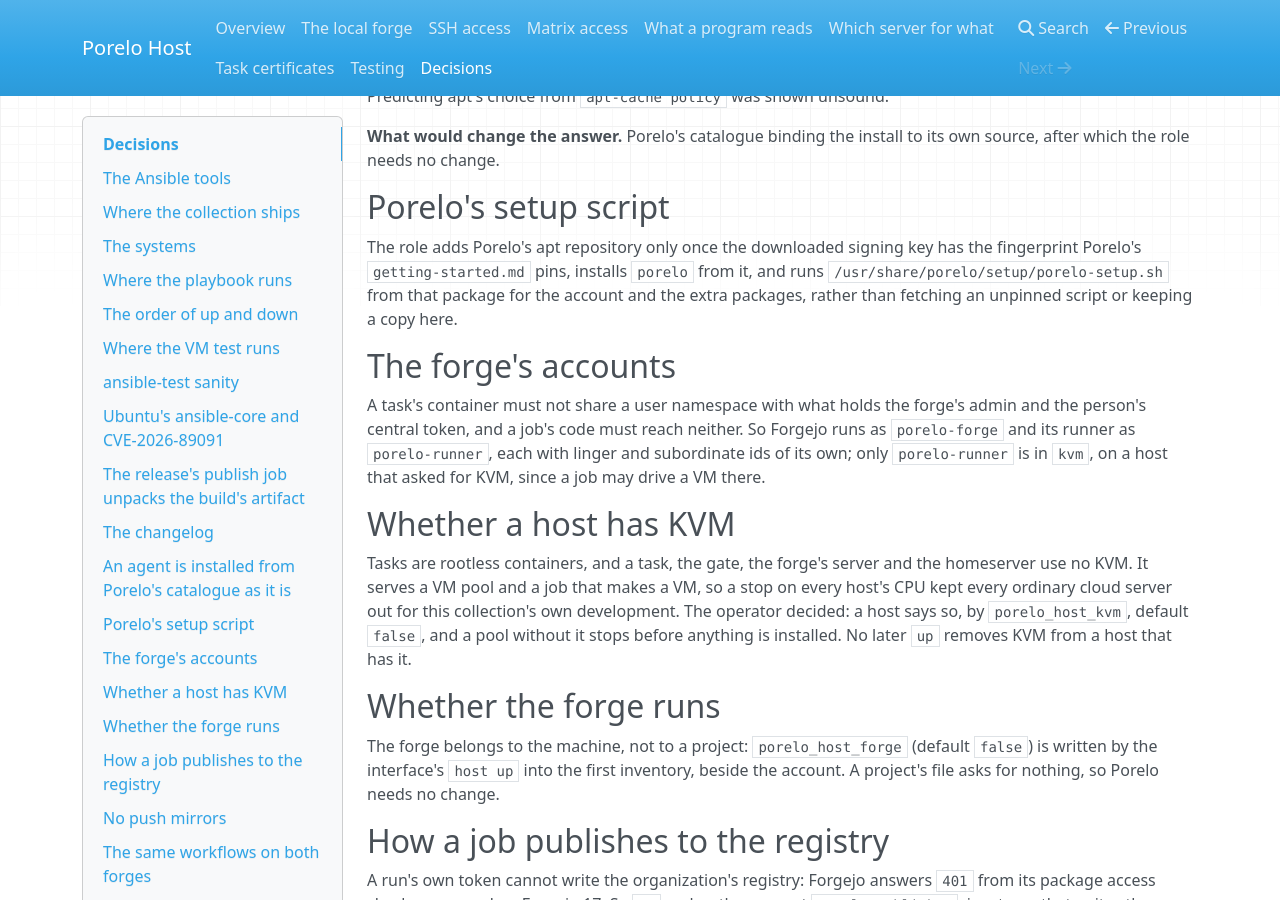
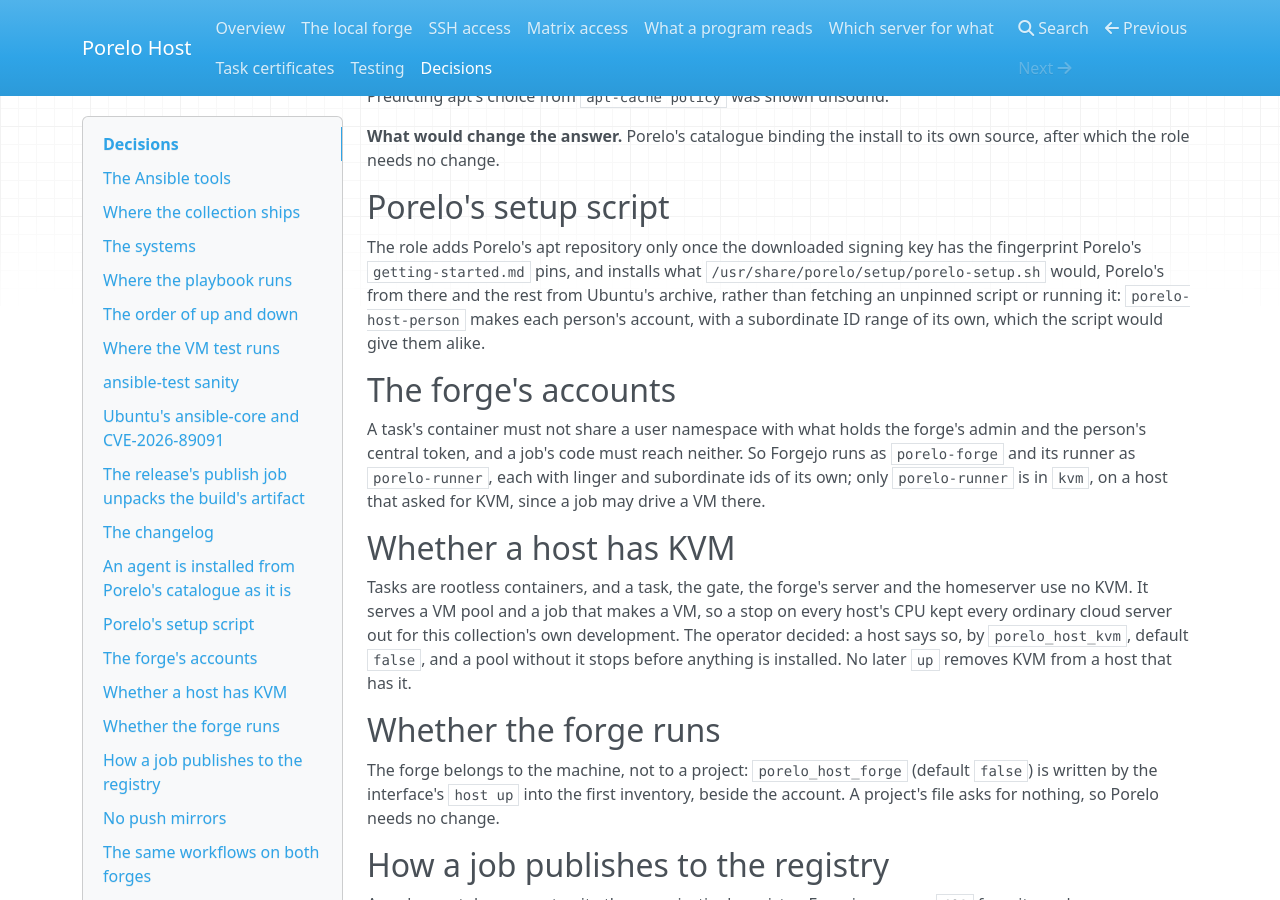
Before and after one commit to porelo-ai/porelo-host, an MkDocs documentation site: the page built from doc/decisions.md, in a window 1280 px wide and 900 px high, scrolled down 4234 px. Built offline with MkDocs 1.6.1, drawn with Linux system fonts in a browser that asks for light colours; nearby versions of some CDN libraries; some of the changed text lies outside the part shown.

Commit message:
Say how the role installs Porelo, and drop the unused script path
Assisted-by: Claude Code, claude-opus-5-5

```diff
--- a/doc/decisions.md
+++ b/doc/decisions.md
@@ -19,7 +19,7 @@ says why.
 | The release's publish job unpacks the build's artifact | An accepted risk: `unzip` parses an archive the build job made, beside the token that writes the release. | [Why](#the-releases-publish-job-unpacks-the-builds-artifact) |
 | The changelog | `CHANGELOG.md`, Keep a Changelog, as in every Porelo repository; no `antsibull-changelog`. | [Why](#the-changelog) |
 | An agent is installed from Porelo's catalogue as it is | Every package named as kind `agent` is installed; the catalogue reads every apt source on the host. | [Why](#an-agent-is-installed-from-porelos-catalogue-as-it-is) |
-| Porelo's setup script | It comes in the `porelo` package from Porelo's apt repository, which the role adds by its pinned fingerprint. | [Why](#porelos-setup-script) |
+| Porelo's setup script | It is not run: the role installs what it would, from Porelo's apt repository, which it adds by its pinned fingerprint. | [Why](#porelos-setup-script) |
 | The forge's accounts | Forgejo and its runner run as `porelo-forge` and `porelo-runner`, never as Porelo's account. | [Why](#the-forges-accounts) |
 | Whether the forge runs | A host setting, `porelo_host_forge`, written by the interface beside the account; Porelo changes nothing for it. | [Why](#whether-the-forge-runs) |
 | How a job publishes to the registry | With the account `porelo-publisher`'s package token, an organization Actions secret, on every branch. | [Why](#how-a-job-publishes-to-the-registry) |
@@ -141,8 +141,9 @@ needs no change.
 ## Porelo's setup script
 
 The role adds Porelo's apt repository only once the downloaded signing key has the fingerprint Porelo's
-`getting-started.md` pins, installs `porelo` from it, and runs `/usr/share/porelo/setup/porelo-setup.sh` from that
-package for the account and the extra packages, rather than fetching an unpinned script or keeping a copy here.
+`getting-started.md` pins, and installs what `/usr/share/porelo/setup/porelo-setup.sh` would, Porelo's from there and the rest from Ubuntu's archive,
+rather than fetching an unpinned script or running it: `porelo-host-person` makes each person's account, with a subordinate ID range of its own, which the
+script would give them alike.
 
 ## The forge's accounts
 
```
Also changed, not shown: doc/index.md (+1 -1 lines), roles/porelo/README.md (+0 -1 lines), 3 other files.
